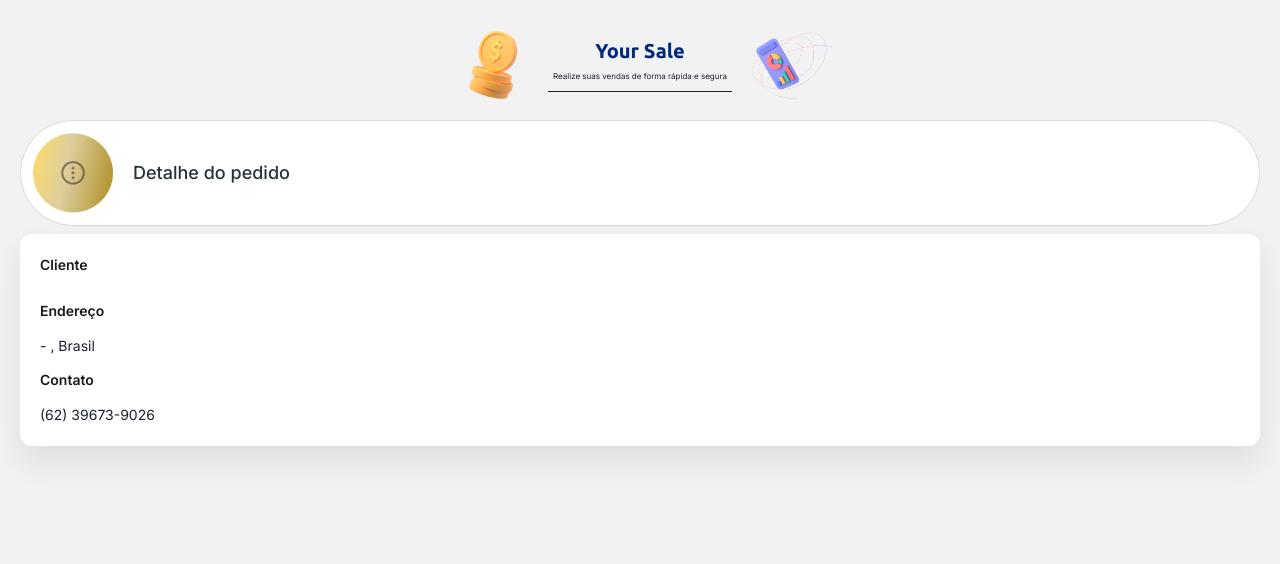
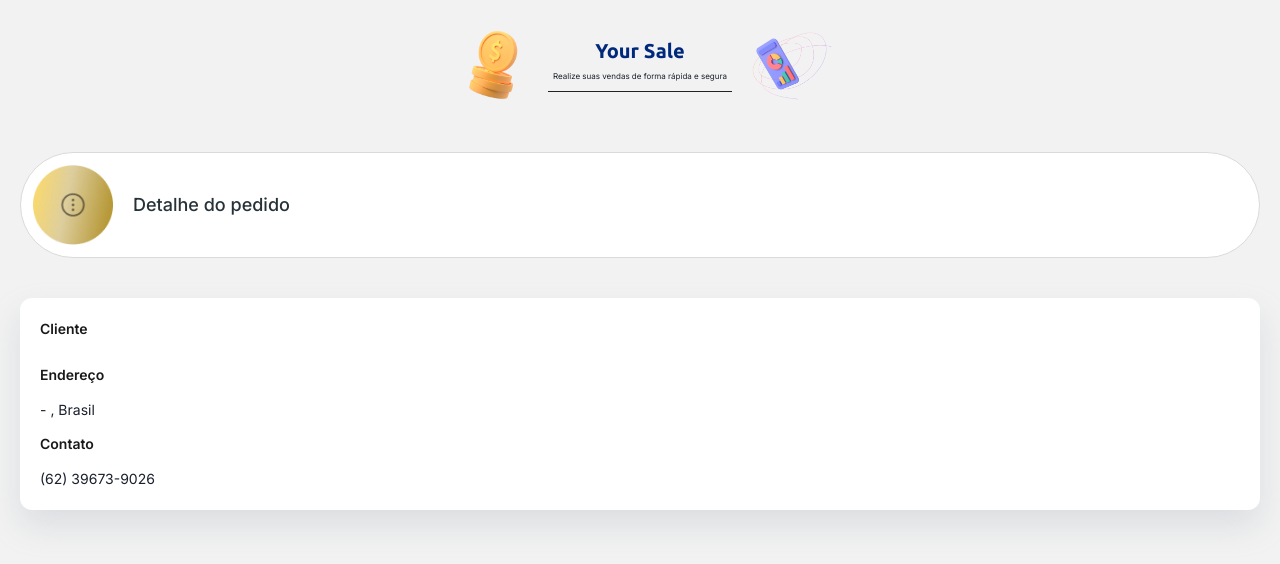
Before and after one commit to Bertonsin/your_sale, a React (Vite) app: page /0 in a window 1280 px wide. Shown: the top 564 px of the page. Built offline with nearby package versions, Linux system fonts and the light colour scheme.

Commit message:
style: :lipstick: Adicionando espaçamento em orderDetails
Foram adicionados espcaçamentos na tela de cada pedido, na qual são exibidos os detalhes do pedido

```diff
--- a/src/pages/orderDetails/index.tsx
+++ b/src/pages/orderDetails/index.tsx
@@ -27,8 +27,8 @@ export default function OrderDetails() {
   if (!orderInfo) return null;
 
   return (
-    <Container p={5} maxW="full">
-      <VStack h="100svh" w="full">
+    <Container p={5} maxW="full" pb={20}>
+      <VStack h="100svh" w="full" spacing={10} mb={20}>
         <Box w="sm">
           <Link to="/">
             <Header
```
